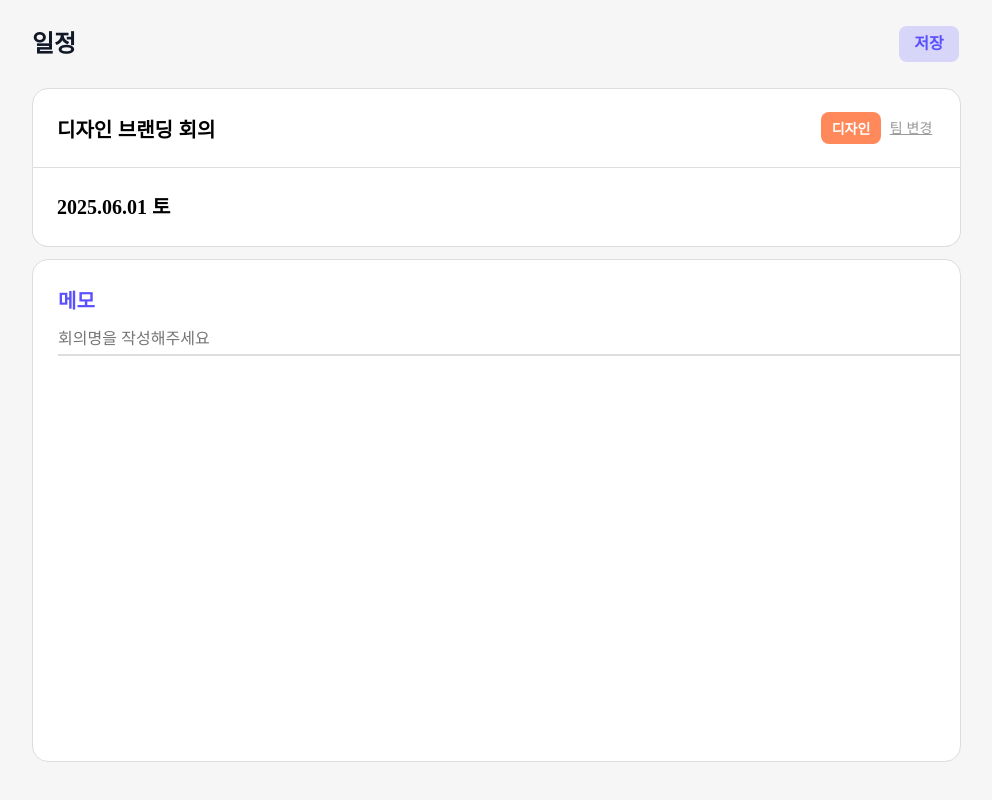
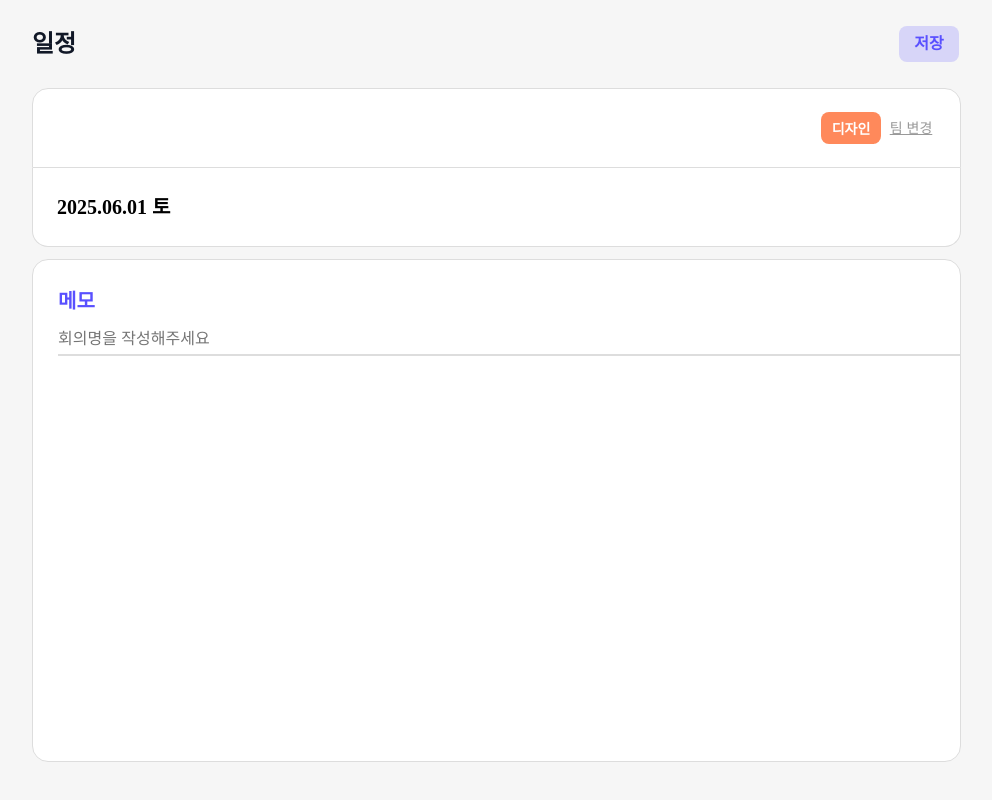
Before and after one commit to 9oormthonUNIV-in-KHU/project-A-web, a React (Vite) app: page /record-page/schedule in a window 1280 px wide. Shown: the whole page, without its empty margins (143-1135 px from the left). Built offline with nearby package versions, Linux system fonts and the light colour scheme; a web font is replaced by a local one.

Commit message:
feat: title 연결

```diff
--- a/src/pages/RecordPage.jsx
+++ b/src/pages/RecordPage.jsx
@@ -19,7 +19,7 @@ export default function RecordPage() {
   const [selectedTeam, setSelectedTeam] = useState(null);
   const [showSchedule, setShowSchedule] = useState(false);
 
-  if (showSchedule) return <Schedule />;
+  if (showSchedule) return <Schedule title={title} />;
 
   return (
     <div className="record-background">
--- a/src/pages/Schedule.jsx
+++ b/src/pages/Schedule.jsx
@@ -1,7 +1,7 @@
 import '../styles/RecordPage.css';
 import { useState } from 'react';
 import Calendar from '../components/Calendar';
-export default function Schedule() {
+export default function Schedule({ title }) {
   const [showCalendar, setShowCalendar] = useState(false);
 
   if (showCalendar) return <Calendar />;
@@ -24,12 +24,7 @@ export default function Schedule() {
         <div className="schedule-content">
           <div>
             <div className="schedule-title-input">
-              <input
-                type="text"
-                placeholder="제목을 입력하세요."
-                value="디자인 브랜딩 회의"
-                readOnly
-              />
+              <div className="schedule-title-api">{title}</div>
               <div className="schedule-team-select">
                 <button className="team-design-button">디자인</button>
                 <button className="team-change">팀 변경</button>
--- a/src/styles/Schedule.css
+++ b/src/styles/Schedule.css
@@ -70,9 +70,6 @@
   color: #000;
   box-sizing: border-box;
   display: block;
-}
-.schedule-title-input > input::placeholder {
-  color: #606060;
 }
 
 .team-button {
@@ -188,3 +185,10 @@
   margin-top: 8px;
   padding: 6px 0px;
 }
+
+.schedule-title-api {
+  color: #000;
+  font-size: 20px;
+  font-weight: 600;
+  line-height: 30px;
+}
```
